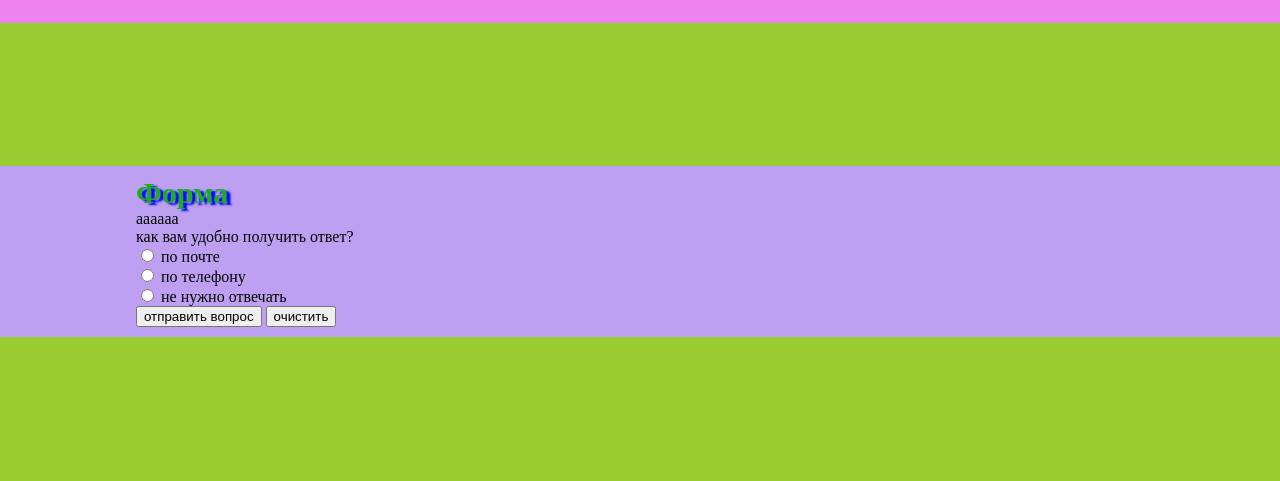
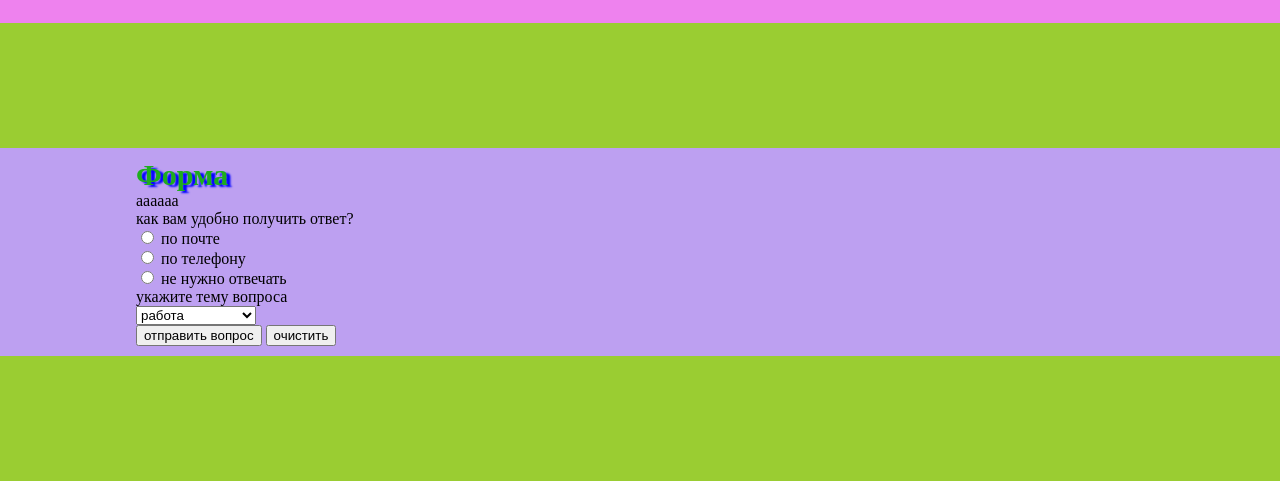
Before and after one commit to pomogit/wt2071.github.io, a plain HTML site: page w-t_Vinogradov_Mikhail/forms.html in a window 1280 px wide. Shown: the part 261-742 px from the top of the page. Drawn offline with Linux system fonts and the light colour scheme.

Commit message:
форма

```diff
--- a/w-t_Vinogradov_Mikhail/forms.html
+++ b/w-t_Vinogradov_Mikhail/forms.html
@@ -47,6 +47,16 @@
             <input type="radio" name="com_tion" id="c_none"> не нужно отвечать </label>
             </label>
         </div>
+        <div>
+            <label for="theme" id="theme">
+                укажите тему вопроса
+            </label><br>
+            <select name="theme" id="theme">
+            <option value="work">работа</option>
+            <option value="cooperation">сотрудничество</option>
+            <option value="personal">личное</option>
+            </select>
+        </div>
 
 
         <form action="" method="get">
```
